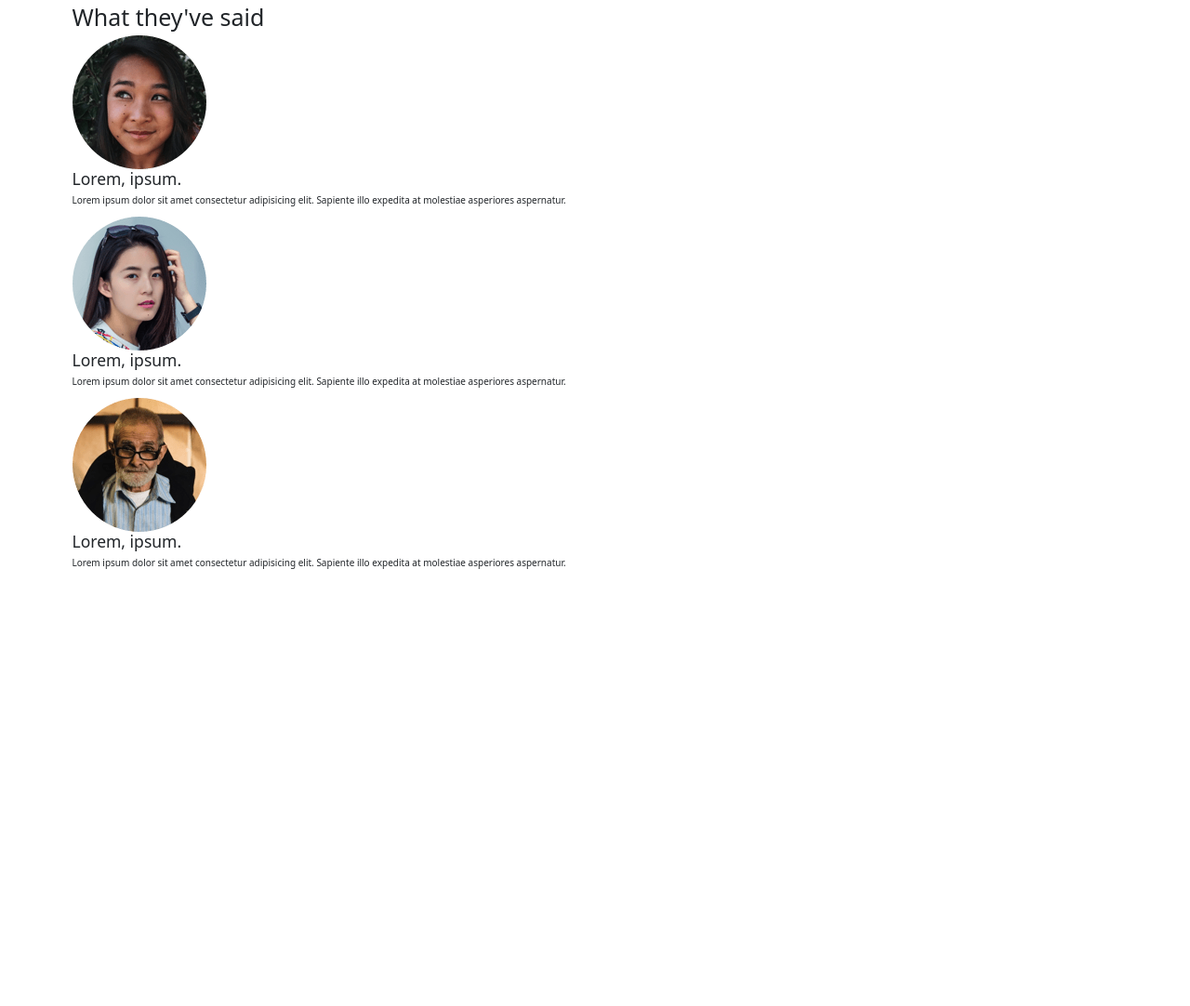
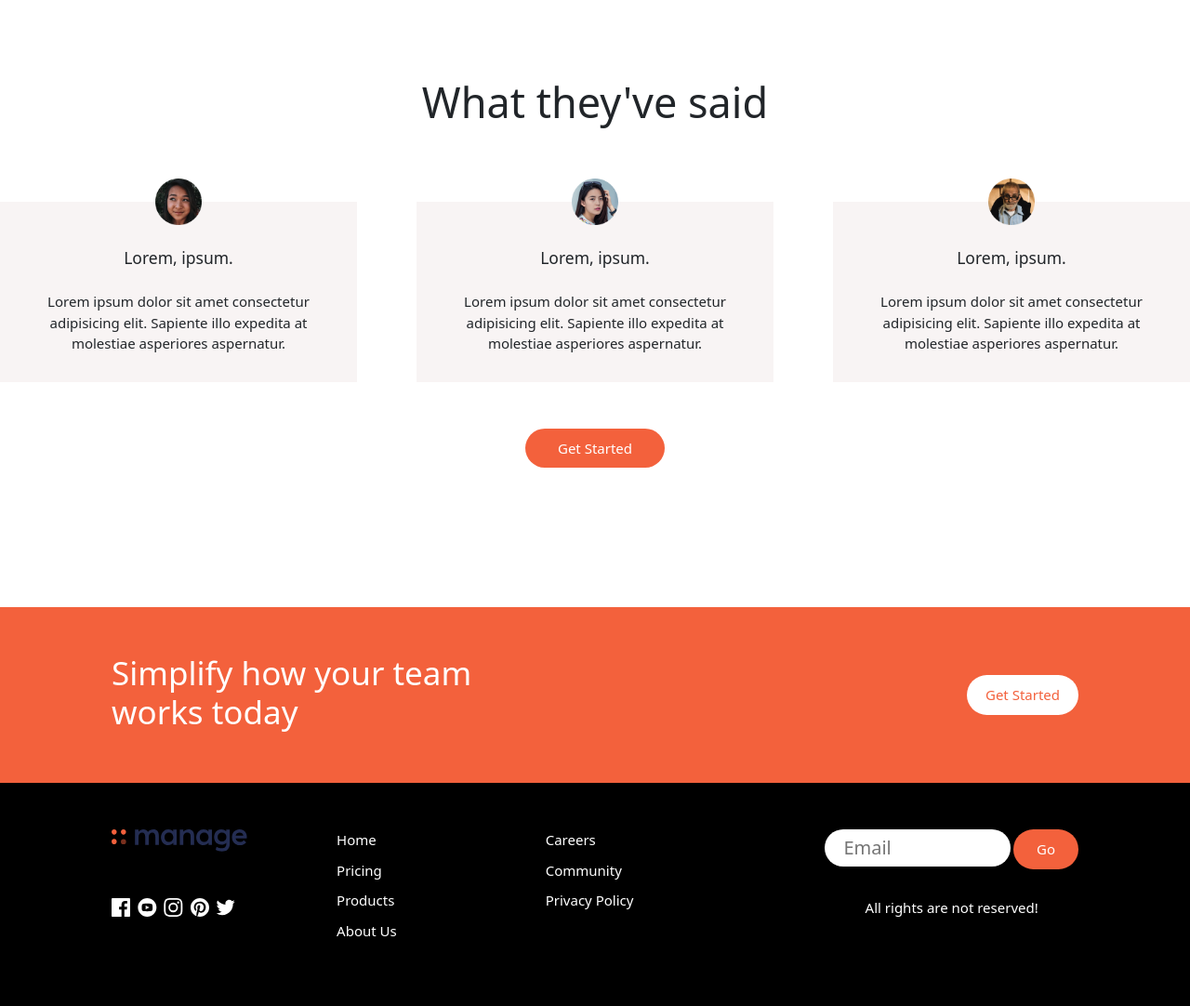
Before and after one commit to YahiaNagib/manage-landing-page, a website: page index.html in a window 1280 px wide. Shown: the part 1192-2274 px from the top of the page at 93% size. Before the commit the page ends 2000 px from the top, so only its background shows below. Drawn offline with nearby package versions, Linux system fonts and the light colour scheme.

Commit message:
finish desktop design

```diff
--- a/index.html
+++ b/index.html
@@ -37,8 +37,8 @@
     <button class="btn-main">Get Started</button>
   </header>
   <div class="background-img"></div>
-  <main class="container">
-    <div class="data">
+  <main>
+    <div class="data container">
       <div class="data__content">
         <h1>Bring everyone together to build better products</h1>
         <p>Lorem ipsum dolor, sit amet consectetur adipisicing elit. Alias expedita qui nobis illum voluptatibus
@@ -49,7 +49,7 @@
         <img src="images/illustration-intro.svg" alt="">
       </div>
     </div>
-    <div class="difference">
+    <div class="difference container">
       <div class="difference__content">
         <h1>What is different about Manage?</h1>
         <p>Lorem ipsum dolor sit amet, consectetur adipisicing elit. Quaerat quos commodi facere cum alias corrupti
@@ -92,26 +92,61 @@
       <div class="testimonials__heading">
         <h1> What they've said </h1>
       </div>
-      <div>
-        <div class="testimonials__item">
+      <div class="testimonials__items">
+        <div class="item">
           <img src="./images/avatar-ali.png" alt="user-photo">
-          <h3 class="testimonials__name">Lorem, ipsum.</h3>
-          <p>Lorem ipsum dolor sit amet consectetur adipisicing elit. Sapiente illo expedita at molestiae asperiores aspernatur.</p>
+          <h3 class="item__name">Lorem, ipsum.</h3>
+          <p class="item__content">Lorem ipsum dolor sit amet consectetur adipisicing elit. Sapiente illo expedita at
+            molestiae asperiores aspernatur.</p>
         </div>
-        <div class="testimonials__item">
+        <div class="item">
           <img src="./images/avatar-anisha.png" alt="user-photo">
-          <h3 class="testimonials__name">Lorem, ipsum.</h3>
-          <p>Lorem ipsum dolor sit amet consectetur adipisicing elit. Sapiente illo expedita at molestiae asperiores aspernatur.</p>
+          <h3 class="item__name">Lorem, ipsum.</h3>
+          <p class="item__content">Lorem ipsum dolor sit amet consectetur adipisicing elit. Sapiente illo expedita at
+            molestiae asperiores aspernatur.</p>
         </div>
-        <div class="testimonials__item">
+        <div class="item">
           <img src="./images/avatar-richard.png" alt="user-photo">
-          <h3 class="testimonials__name">Lorem, ipsum.</h3>
-          <p>Lorem ipsum dolor sit amet consectetur adipisicing elit. Sapiente illo expedita at molestiae asperiores aspernatur.</p>
+          <h3 class="item__name">Lorem, ipsum.</h3>
+          <p class="item__content">Lorem ipsum dolor sit amet consectetur adipisicing elit. Sapiente illo expedita at
+            molestiae asperiores aspernatur.</p>
         </div>
       </div>
+      <button class="btn-main">Get Started</button>
     </div>
-    <div class="start"></div>
+    <div class="start">
+      <h1>Simplify how your team works today</h1>
+      <button class="btn-main">Get Started</button>
+    </div>
   </main>
+  <footer class="site-footer">
+      <div class="site-footer__contact">
+        <img class="site-logo" src="images/logo.svg" alt="site-logo">
+        <div class="social-contact">
+          <img src="images/icon-facebook.svg" alt="site-logo">
+          <img src="images/icon-youtube.svg" alt="site-logo">
+          <img src="images/icon-instagram.svg" alt="site-logo">
+          <img src="images/icon-pinterest.svg" alt="site-logo">
+          <img src="images/icon-twitter.svg" alt="site-logo">
+        </div>
+      </div>
+      <ul class="site-footer__items">
+        <li class="item"><a href="#">Home</a></li>
+        <li class="item"><a href="#">Careers</a></li>
+        <li class="item"><a href="#">Pricing</a></li>
+        <li class="item"><a href="#">Community</a></li>
+        <li class="item"><a href="#">Products</a></li>
+        <li class="item"><a href="#">Privacy Policy</a></li>
+        <li class="item"><a href="#">About Us</a></li>
+      </ul>
+      <div class="site-footer__copyright">
+        <form action="#">
+          <input type="email" placeholder="Email" class="form-email" required>
+          <input type="submit" class="form-submit btn-main" value="Go">
+        </form>
+        <p>All rights are not reserved!</p>
+      </div>
+  </footer>
 
   <script src="https://cdn.jsdelivr.net/npm/@popperjs/core@2.5.4/dist/umd/popper.min.js"
     integrity="sha384-q2kxQ16AaE6UbzuKqyBE9/u/KzioAlnx2maXQHiDX9d4/zp8Ok3f+M7DPm+Ib6IU"
--- a/sass/base.scss
+++ b/sass/base.scss
@@ -13,7 +13,6 @@
 html {
   box-sizing: border-box;
   font-size: 62.5%;
-  height: 2000px;
 }
 
 
--- a/sass/footer.scss
+++ b/sass/footer.scss
@@ -0,0 +1,58 @@
+.site-footer {
+  background-color: #000;
+  padding: 5rem 12rem;
+  display: flex;
+  justify-content: space-between;
+  align-items: flex-start;
+
+  &__contact {
+    .site-logo {
+      margin-bottom: 5rem;
+    }
+
+    .social-contact img:not(:last-child) {
+      margin-right: 0.5rem;
+    }
+  }
+
+  &__items {
+    font-size: 1.5rem;
+    list-style: none;
+    display: flex;
+    flex-wrap: wrap;
+    .item {
+      flex: 1 1 50%;
+      margin-bottom: 10px;
+      a {
+        text-decoration: none;
+        color: #fff;
+      }
+    }
+  }
+
+  &__copyright {
+    display: flex;
+    flex-direction: column;
+    align-items: center;
+    form {
+      .form-email {
+        border-radius: 500px;
+        font-size: 2rem;
+        padding: 2rem;
+        height: 3rem;
+        width: 20rem;
+        outline: none;
+        border: none;
+      }
+      .form-submit {
+        width: 7rem;
+      }
+    }
+
+    p {
+      color: #fff;
+      font-size: 1.5rem;
+      margin-top: 3rem;
+    }
+  }
+}
--- a/sass/site-details.scss
+++ b/sass/site-details.scss
@@ -26,6 +26,7 @@
 .difference {
   display: flex;
   justify-content: space-between;
+  margin-bottom: 8rem;
   &__content {
     padding: 4rem;
     flex: 0 0 40%;
@@ -42,8 +43,6 @@
 
   &__reasons {
     flex: 0 0 50%;
-    // display: flex;
-    // flex-direction: column;
   }
 
   .reason {
@@ -70,3 +69,64 @@
     }
   }
 }
+
+.testimonials {
+  display: flex;
+  align-items: center;
+  flex-direction: column;
+
+  &__heading h1 {
+    font-size: 4.5rem;
+    margin-bottom: 8rem;
+  }
+
+  &__items {
+    display: flex;
+    justify-content: space-between;
+    margin-bottom: 5rem;
+    .item {
+      display: flex;
+      flex-direction: column;
+      align-items: center;
+      justify-content: center;
+      background-color: #f8f4f4;
+      padding: 2rem;
+      flex: 0 0 30%;
+      img {
+        height: 5rem;
+        width: 5rem;
+        margin-top: -4.5rem;
+      }
+
+      h3 {
+        margin: 2.5rem 0;
+      }
+
+      p {
+        text-align: center;
+        font-size: var(--font-size-primary);
+      }
+    }
+  }
+}
+
+.start {
+  margin-top: 15rem;
+  background-color: #f3613c;
+  display: flex;
+  justify-content: space-between;
+  align-items: center;
+  padding: 5rem 12rem;
+
+  h1 {
+    color: #fff;
+    font-size: 3.5rem;
+    flex: 0 0 40%;
+  }
+
+  button {
+    background-color: #fff !important;
+    color: #f3613c !important;
+    width: 12rem;
+  }
+}
```
Also changed, not shown: style.css, 1 other file.
